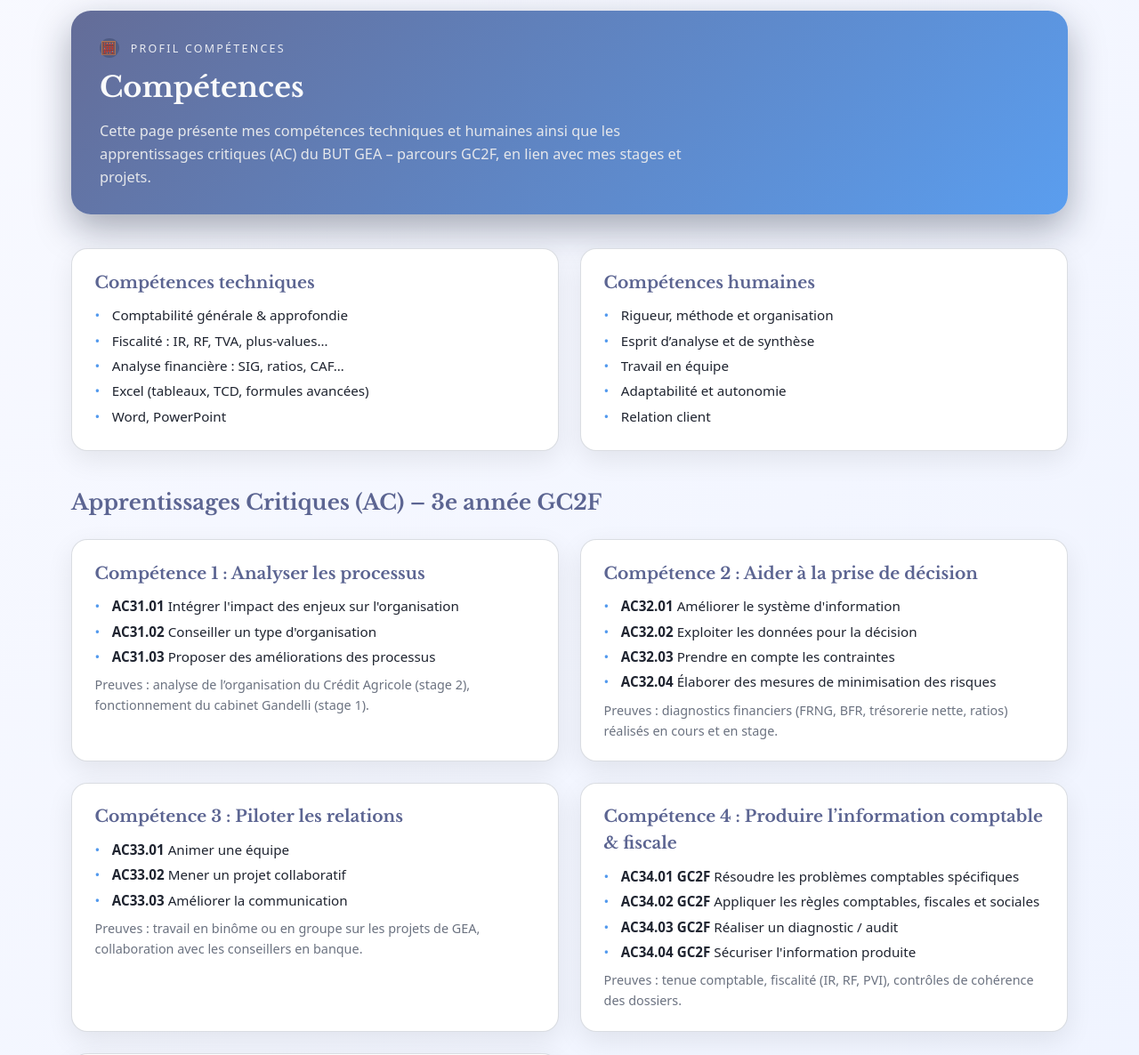
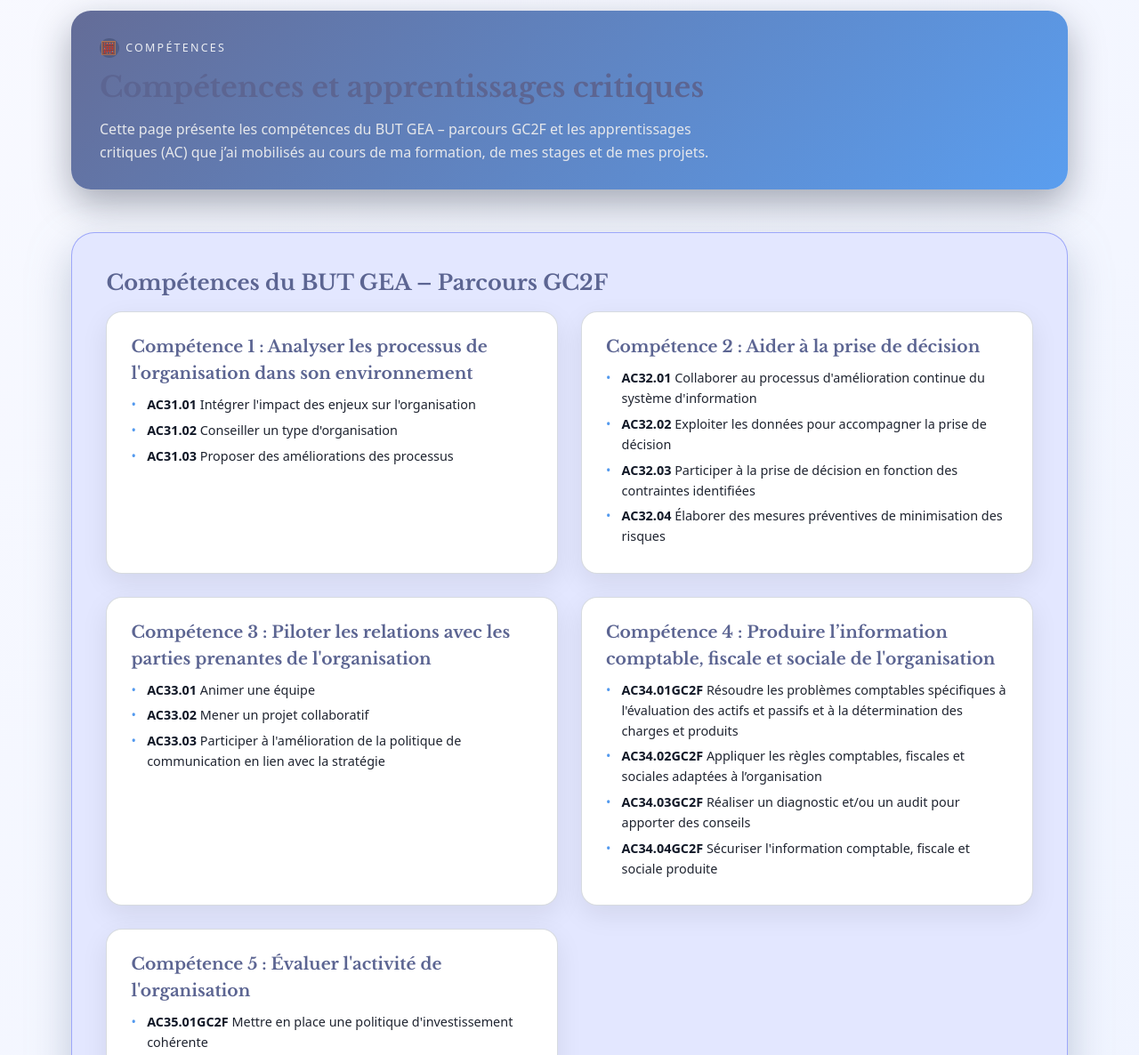
Before and after one commit to loukaR2/loukaroman.github.io, a plain HTML site: page competences.html in a window 1280 px wide. Shown: the part 140-1326 px from the top of the page at 89% size. Drawn offline with nearby package versions, Linux system fonts and the light colour scheme.

Commit message:
Update competences.html

```diff
--- a/competences.html
+++ b/competences.html
@@ -5,72 +5,194 @@
   <meta name="viewport" content="width=device-width, initial-scale=1.0" />
   <title>Compétences – Louka Roman</title>
   <link href="https://fonts.googleapis.com/css2?family=Libre+Baskerville:wght@400;700&display=swap" rel="stylesheet">
+
   <style>
-    :root{--primary:#5c6592;--secondary:#5299ee;--card-bg:#fff;--shadow-soft:0 10px 30px rgba(0,0,0,.08);}
-    *{box-sizing:border-box;margin:0;padding:0;}
-    body{font-family:system-ui,-apple-system,BlinkMacSystemFont,"Segoe UI",sans-serif;background:linear-gradient(135deg,#f8f9ff,#eef3ff);color:#1f2430;line-height:1.6;}
-    a{text-decoration:none;color:inherit;}
-    .container{width:min(1120px,100% - 2.5rem);margin:0 auto;}
-    header{position:sticky;top:0;background:rgba(248,249,255,.94);backdrop-filter:blur(14px);border-bottom:1px solid rgba(156,163,175,.18);}
-    .nav{display:flex;justify-content:space-between;align-items:center;padding:.7rem 0;}
-    .logo{font-family:"Libre Baskerville",serif;font-weight:700;letter-spacing:.12em;text-transform:uppercase;font-size:.9rem;color:var(--primary);padding:.45rem .95rem;border-radius:999px;border:1px solid rgba(92,101,146,.2);background:rgba(255,255,255,.8);}
-    .nav-links{display:flex;gap:1.3rem;font-size:.95rem;}
-    main{padding:3.2rem 0 4rem;}
-    h1,h2,h3{font-family:"Libre Baskerville",serif;color:var(--primary);}
-    h1{font-size:2rem;margin-bottom:.6rem;}
-    p.lead{font-size:1.02rem;color:#4b5263;max-width:680px;}
-    section{margin-bottom:2.4rem;}
-    .grid-2{display:grid;grid-template-columns:repeat(2,minmax(0,1fr));gap:1.5rem;margin-top:1.4rem;}
-    .card{background:var(--card-bg);border-radius:18px;padding:1.4rem 1.6rem;box-shadow:var(--shadow-soft);border:1px solid rgba(209,213,219,.8);}
-    ul{list-style:none;margin-top:.6rem;}
-    ul li{position:relative;padding-left:1.2rem;margin-bottom:.25rem;font-size:.95rem;}
-    ul li::before{content:"•";position:absolute;left:0;top:0;color:var(--secondary);}
-    .muted{font-size:.9rem;color:#6b7280;margin-top:.5rem;}
-    /* Bannière de page */
-.page-hero {
-  margin: 2.4rem auto 2.4rem;
-  background: linear-gradient(135deg, rgba(92,101,146,0.95), rgba(82,153,238,0.95));
-  color: #f9fafb;
-  padding: 1.8rem 2rem;
-  border-radius: 22px;
-  box-shadow: 0 16px 40px rgba(15, 23, 42, 0.35);
+    :root{
+      --primary:#5c6592;
+      --secondary:#5299ee;
+      --card-bg:#ffffff;
+      --shadow-soft:0 10px 30px rgba(0,0,0,.08);
     }
 
-.page-hero h1 {
-  margin: 0;
-  font-size: 2rem;
-  color: #f9fafb;
+    *{box-sizing:border-box;margin:0;padding:0;}
+
+    body{
+      font-family:system-ui,-apple-system,BlinkMacSystemFont,"Segoe UI",sans-serif;
+      background:linear-gradient(135deg,#f8f9ff,#eef3ff);
+      color:#1f2430;
+      line-height:1.6;
     }
 
-.page-hero .lead {
-  margin-top: 0.6rem;
-  color: #e5e7eb;
+    a{text-decoration:none;color:inherit;}
+
+    .container{
+      width:min(1120px,100% - 2.5rem);
+      margin:0 auto;
     }
 
-.page-hero .label {
-  font-size: 0.78rem;
-  text-transform: uppercase;
-  letter-spacing: 0.18em;
-  opacity: 0.9;
-  display: inline-block;
-  margin-bottom: 0.5rem;
+    header{
+      position:sticky;
+      top:0;
+      z-index:20;
+      background:rgba(248,249,255,.94);
+      backdrop-filter:blur(14px);
+      border-bottom:1px solid rgba(156,163,175,.18);
     }
-    /* Icône ronde dans la bannière */
-.icon-circle {
-  display: inline-flex;
-  align-items: center;
-  justify-content: center;
-  width: 22px;
-  height: 22px;
-  border-radius: 999px;
-  background: rgba(15, 23, 42, 0.25);
-  margin-right: 0.45rem;
-  font-size: 0.9rem;
+
+    .nav{
+      display:flex;
+      justify-content:space-between;
+      align-items:center;
+      padding:.7rem 0;
     }
-    @media(max-width:900px){.grid-2{grid-template-columns:1fr;}}
-    @media(max-width:700px){.nav-links{display:none;}}
+
+    .logo{
+      font-family:"Libre Baskerville",serif;
+      font-weight:700;
+      letter-spacing:.12em;
+      text-transform:uppercase;
+      font-size:.9rem;
+      color:var(--primary);
+      padding:.45rem .95rem;
+      border-radius:999px;
+      border:1px solid rgba(92,101,146,.2);
+      background:rgba(255,255,255,.8);
+    }
+
+    .nav-links{
+      display:flex;
+      gap:1.3rem;
+      font-size:.95rem;
+    }
+
+    @media(max-width:700px){
+      .nav-links{display:none;}
+    }
+
+    main{
+      padding:3.2rem 0 4rem;
+    }
+
+    h1,h2,h3{
+      font-family:"Libre Baskerville",serif;
+      color:var(--primary);
+    }
+
+    .muted{font-size:.95rem;color:#4b5263;}
+
+    .card{
+      background:var(--card-bg);
+      border-radius:18px;
+      padding:1.5rem 1.7rem;
+      box-shadow:var(--shadow-soft);
+      border:1px solid rgba(209,213,219,.85);
+    }
+
+    .grid-2{
+      display:grid;
+      grid-template-columns:repeat(2,minmax(0,1fr));
+      gap:1.6rem;
+    }
+
+    @media(max-width:900px){
+      .grid-2{
+        grid-template-columns:1fr;
+      }
+    }
+
+    ul{
+      list-style:none;
+      padding-left:0;
+      margin-top:.5rem;
+    }
+
+    ul li{
+      padding-left:1.1rem;
+      margin-bottom:.35rem;
+      font-size:.9rem;
+      position:relative;
+    }
+
+    ul li::before{
+      content:"•";
+      position:absolute;
+      left:0;
+      top:0;
+      color:var(--secondary);
+    }
+
+    strong.code{
+      font-weight:600;
+      color:#111827;
+    }
+
+    /* Bannière */
+    .page-hero{
+      margin:2.4rem auto 2.4rem;
+      background:linear-gradient(135deg,rgba(92,101,146,.95),rgba(82,153,238,.95));
+      color:#f9fafb;
+      padding:1.8rem 2rem;
+      border-radius:22px;
+      box-shadow:0 16px 40px rgba(15,23,42,.35);
+    }
+
+    .page-hero h1{
+      margin:0;
+      font-size:2rem;
+    }
+
+    .page-hero .label{
+      font-size:.78rem;
+      text-transform:uppercase;
+      letter-spacing:.18em;
+      opacity:.9;
+      display:inline-flex;
+      align-items:center;
+      margin-bottom:.5rem;
+    }
+
+    .page-hero .lead{
+      margin-top:.6rem;
+      color:#e5e7eb;
+      max-width:700px;
+    }
+
+    .icon-circle{
+      display:inline-flex;
+      align-items:center;
+      justify-content:center;
+      width:22px;height:22px;
+      border-radius:999px;
+      background:rgba(15,23,42,.25);
+      margin-right:.45rem;
+      font-size:.9rem;
+    }
+
+    /* SECTIONS FOND ALTERNÉ */
+    .section-alt{
+      margin:3rem auto 0;
+      background:#e3e7ff;
+      border-radius:26px;
+      padding:2.3rem 2.4rem;
+      box-shadow:0 18px 45px rgba(148,163,184,0.55);
+      border:1px solid rgba(129,140,248,0.7);
+    }
+
+    .section-alt h2{
+      margin-top:0;
+      margin-bottom:0.8rem;
+    }
+
+    footer{
+      text-align:center;
+      font-size:.8rem;
+      color:#6b7280;
+      padding:1.6rem 0 2.2rem;
+      border-top:1px solid rgba(209,213,219,.6);
+    }
   </style>
 </head>
+
 <body>
 <header>
   <div class="container nav">
@@ -88,126 +210,98 @@
 </header>
 
 <main class="container">
+  <!-- Bannière -->
   <section class="page-hero">
-    <div class="label"><span class="icon-circle">🧮</span> Profil compétences</div>
-    <h1>Compétences</h1>
+    <div class="label"><span class="icon-circle">🧮</span> Compétences</div>
+    <h1>Compétences et apprentissages critiques</h1>
     <p class="lead">
-      Cette page présente mes compétences techniques et humaines ainsi que les apprentissages
-      critiques (AC) du BUT GEA – parcours GC2F, en lien avec mes stages et projets.
+      Cette page présente les compétences du BUT GEA – parcours GC2F et les apprentissages critiques (AC)
+      que j’ai mobilisés au cours de ma formation, de mes stages et de mes projets.
     </p>
   </section>
 
-  <section>
+  <!-- COMPÉTENCES + AC -->
+  <section class="section-alt">
+    <h2>Compétences du BUT GEA – Parcours GC2F</h2>
+
     <div class="grid-2">
+      <!-- Compétence 1 -->
       <div class="card">
-        <h3>Compétences techniques</h3>
+        <h3>Compétence 1 : Analyser les processus de l'organisation dans son environnement</h3>
         <ul>
-          <li>Comptabilité générale & approfondie</li>
-          <li>Fiscalité : IR, RF, TVA, plus-values…</li>
-          <li>Analyse financière : SIG, ratios, CAF…</li>
-          <li>Excel (tableaux, TCD, formules avancées)</li>
-          <li>Word, PowerPoint</li>
+          <li><strong class="code">AC31.01</strong> Intégrer l'impact des enjeux sur l'organisation</li>
+          <li><strong class="code">AC31.02</strong> Conseiller un type d'organisation</li>
+          <li><strong class="code">AC31.03</strong> Proposer des améliorations des processus</li>
         </ul>
       </div>
+
+      <!-- Compétence 2 -->
       <div class="card">
-        <h3>Compétences humaines</h3>
+        <h3>Compétence 2 : Aider à la prise de décision</h3>
         <ul>
-          <li>Rigueur, méthode et organisation</li>
-          <li>Esprit d’analyse et de synthèse</li>
-          <li>Travail en équipe</li>
-          <li>Adaptabilité et autonomie</li>
-          <li>Relation client</li>
+          <li><strong class="code">AC32.01</strong> Collaborer au processus d'amélioration continue du système d'information</li>
+          <li><strong class="code">AC32.02</strong> Exploiter les données pour accompagner la prise de décision</li>
+          <li><strong class="code">AC32.03</strong> Participer à la prise de décision en fonction des contraintes identifiées</li>
+          <li><strong class="code">AC32.04</strong> Élaborer des mesures préventives de minimisation des risques</li>
+        </ul>
+      </div>
+
+      <!-- Compétence 3 -->
+      <div class="card">
+        <h3>Compétence 3 : Piloter les relations avec les parties prenantes de l'organisation</h3>
+        <ul>
+          <li><strong class="code">AC33.01</strong> Animer une équipe</li>
+          <li><strong class="code">AC33.02</strong> Mener un projet collaboratif</li>
+          <li><strong class="code">AC33.03</strong> Participer à l'amélioration de la politique de communication en lien avec la stratégie</li>
+        </ul>
+      </div>
+
+      <!-- Compétence 4 -->
+      <div class="card">
+        <h3>Compétence 4 : Produire l’information comptable, fiscale et sociale de l'organisation</h3>
+        <ul>
+          <li><strong class="code">AC34.01GC2F</strong> Résoudre les problèmes comptables spécifiques à l'évaluation des actifs et passifs et à la détermination des charges et produits</li>
+          <li><strong class="code">AC34.02GC2F</strong> Appliquer les règles comptables, fiscales et sociales adaptées à l’organisation</li>
+          <li><strong class="code">AC34.03GC2F</strong> Réaliser un diagnostic et/ou un audit pour apporter des conseils</li>
+          <li><strong class="code">AC34.04GC2F</strong> Sécuriser l'information comptable, fiscale et sociale produite</li>
+        </ul>
+      </div>
+
+      <!-- Compétence 5 -->
+      <div class="card">
+        <h3>Compétence 5 : Évaluer l'activité de l'organisation</h3>
+        <ul>
+          <li><strong class="code">AC35.01GC2F</strong> Mettre en place une politique d'investissement cohérente</li>
+          <li><strong class="code">AC35.02GC2F</strong> Mettre en place les sources de financement nécessaires</li>
+          <li><strong class="code">AC35.03GC2F</strong> Établir un plan de financement équilibré</li>
+          <li><strong class="code">AC35.04GC2F</strong> Réaliser la gestion de trésorerie sur le court terme</li>
+          <li><strong class="code">AC35.05GC2F</strong> Réaliser à moyen et long terme des budgets d’exploitation et de trésorerie, des comptes de résultat et des bilans prévisionnels</li>
         </ul>
       </div>
     </div>
   </section>
 
-  <section>
-    <h2>Apprentissages Critiques (AC) – 3e année GC2F</h2>
-
-    <div class="grid-2">
+  <!-- SYNTHÈSE -->
+  <section class="section-alt">
+    <h2>Synthèse de mon profil de compétences</h2>
     <div class="card">
-        <h3>Compétence 1 : Analyser les processus</h3>
-        <ul>
-          <li><strong>AC31.01</strong> Intégrer l'impact des enjeux sur l'organisation</li>
-          <li><strong>AC31.02</strong> Conseiller un type d'organisation</li>
-          <li><strong>AC31.03</strong> Proposer des améliorations des processus</li>
-        </ul>
       <p class="muted">
-          Preuves : analyse de l’organisation du Crédit Agricole (stage 2), fonctionnement du cabinet Gandelli (stage 1).
-        </p>
-      </div>
-
-      <div class="card">
-        <h3>Compétence 2 : Aider à la prise de décision</h3>
-        <ul>
-          <li><strong>AC32.01</strong> Améliorer le système d'information</li>
-          <li><strong>AC32.02</strong> Exploiter les données pour la décision</li>
-          <li><strong>AC32.03</strong> Prendre en compte les contraintes</li>
-          <li><strong>AC32.04</strong> Élaborer des mesures de minimisation des risques</li>
-        </ul>
-        <p class="muted">
-          Preuves : diagnostics financiers (FRNG, BFR, trésorerie nette, ratios) réalisés en cours et en stage.
-        </p>
-      </div>
-
-      <div class="card">
-        <h3>Compétence 3 : Piloter les relations</h3>
-        <ul>
-          <li><strong>AC33.01</strong> Animer une équipe</li>
-          <li><strong>AC33.02</strong> Mener un projet collaboratif</li>
-          <li><strong>AC33.03</strong> Améliorer la communication</li>
-        </ul>
-        <p class="muted">
-          Preuves : travail en binôme ou en groupe sur les projets de GEA, collaboration avec les conseillers en banque.
-        </p>
-      </div>
-
-      <div class="card">
-        <h3>Compétence 4 : Produire l’information comptable & fiscale</h3>
-        <ul>
-          <li><strong>AC34.01 GC2F</strong> Résoudre les problèmes comptables spécifiques</li>
-          <li><strong>AC34.02 GC2F</strong> Appliquer les règles comptables, fiscales et sociales</li>
-          <li><strong>AC34.03 GC2F</strong> Réaliser un diagnostic / audit</li>
-          <li><strong>AC34.04 GC2F</strong> Sécuriser l'information produite</li>
-        </ul>
-        <p class="muted">
-          Preuves : tenue comptable, fiscalité (IR, RF, PVI), contrôles de cohérence des dossiers.
-        </p>
-      </div>
-
-      <div class="card">
-        <h3>Compétence 5 : Évaluer l’activité</h3>
-        <ul>
-          <li><strong>AC35.01 GC2F</strong> Mettre en place une politique d'investissement</li>
-          <li><strong>AC35.02 GC2F</strong> Définir les sources de financement</li>
-          <li><strong>AC35.03 GC2F</strong> Établir un plan de financement</li>
-          <li><strong>AC35.04 GC2F</strong> Gérer la trésorerie à court terme</li>
-          <li><strong>AC35.05 GC2F</strong> Élaborer des budgets et prévisionnels</li>
-        </ul>
-        <p class="muted">
-          Preuves : projet Café du Monde, études de financement en stage, travaux de budgétisation en cours.
-        </p>
-      </div>
-    </div>
-  </section>
-    <section style="margin-top: 2.5rem;">
-    <div class="card">
-      <h2 style="font-size:1.3rem; margin-bottom:0.6rem;">Synthèse de mon profil</h2>
-      <p class="muted">
-        Grâce à ma formation en BUT GEA et à mes expériences de terrain, je dispose d’un profil
-        orienté vers la comptabilité, la finance et l’analyse de la performance des entreprises.
-        Je suis à l’aise avec les chiffres, les outils bureautiques et le travail en équipe, tout
-        en étant capable de m’adapter aux contraintes des organisations.
+        Ces compétences et apprentissages critiques ont été mobilisés tout au long de mon BUT GEA, que ce soit
+        en cours, en projets ou en stage (cabinet d'expertise comptable et banque). Elles montrent ma capacité à
+        produire une information comptable et financière fiable, à analyser la situation d'une organisation et
+        à contribuer à la prise de décision, en lien avec mon projet de poursuite d’études vers le DCG, le DSCG
+        ou un Master CCA.
       </p>
     </div>
   </section>
-</main>
 </main>
 
 <footer>
   © <span id="year"></span> — Portfolio de Louka Roman
 </footer>
-<script>document.getElementById("year").textContent=new Date().getFullYear();</script>
+<script>
+  document.getElementById("year").textContent = new Date().getFullYear();
+</script>
+
 </body>
 </html>
```
Lines whose indentation alone changed are shown as unchanged.
